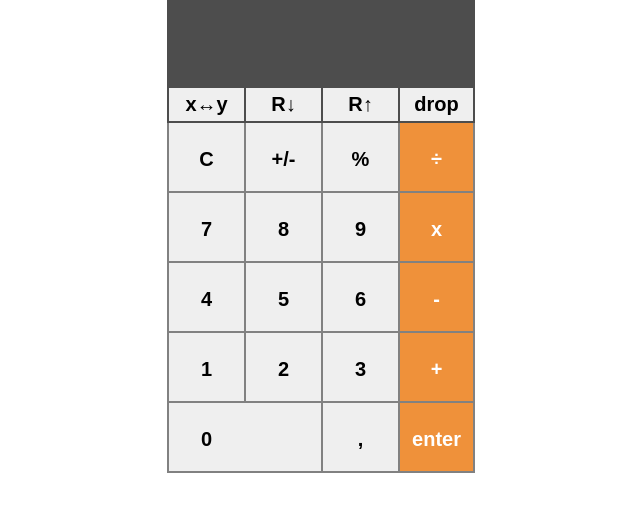
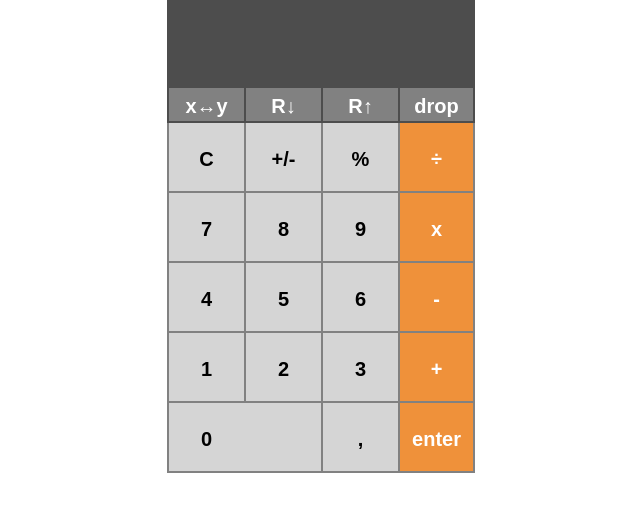
Before and after one commit to puraxa/calculator, a plain HTML site: page index.html in a window 1280 px wide. Shown: the part 122-634 px from the top of the page, without its empty margins (319-959 px from the left). Drawn offline with Linux system fonts and the light colour scheme.

Commit message:
changed color of buttons

```diff
--- a/index.html
+++ b/index.html
@@ -26,17 +26,17 @@
                 20
             </p>
         </div>
-        <div class="top-row-div white">
-            <button class="inner-cell float-left border-color no-right-border">
+        <div class="top-row-div">
+            <button class="inner-cell float-left border-color no-right-border heading-color white">
                 x↔y
             </button>
-            <button class="inner-cell float-left border-color no-right-border">
+            <button class="inner-cell float-left border-color no-right-border heading-color white">
                 R↓
             </button>
-            <button class="inner-cell float-left border-color no-right-border">
+            <button class="inner-cell float-left border-color no-right-border heading-color white">
                 R↑
             </button>
-            <button class="inner-cell clear border-color">
+            <button class="inner-cell clear border-color heading-color white">
                 drop
             </button>
         </div>
--- a/styles/style.css
+++ b/styles/style.css
@@ -1,13 +1,6 @@
 body {
     width: 308px;
     margin: 0 auto;
-}
-.operations-color {
-    background-color: #EF913A;
-    color: white;
-}
-.heading-color {
-    background-color: #818181;
 }
 .circle {
     border-radius: 50%;
@@ -42,10 +35,6 @@ p {
 .no-bottom-margin {
     margin-bottom: 1px;
 }
-.top-row-div {
-    height: 35px;
-    background-color: #818181;
-}
 .numpad-row {
     height: 70px;
     background-color: #D5D5D5;
@@ -59,6 +48,7 @@ p {
     font-weight: bold;
     font-size: 20px;
     border-top: none;
+    background-color: #D5D5D5;
 }
 .float-left {
     float: left;
@@ -90,3 +80,13 @@ p {
 .width-zero {
     width: 77px;
 }
+.top-row-div {
+    height: 35px;
+}
+.operations-color {
+    background-color: #EF913A;
+    color: white;
+}
+.heading-color {
+    background-color: #818181;
+}
```
